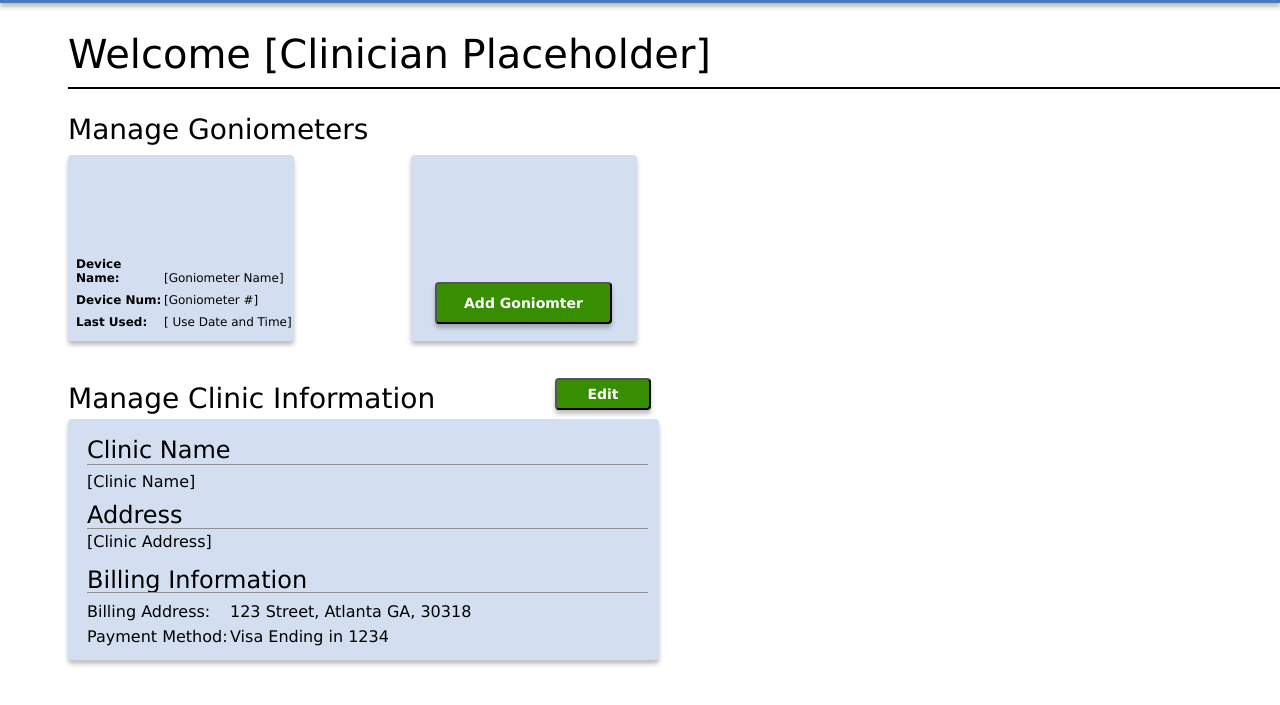
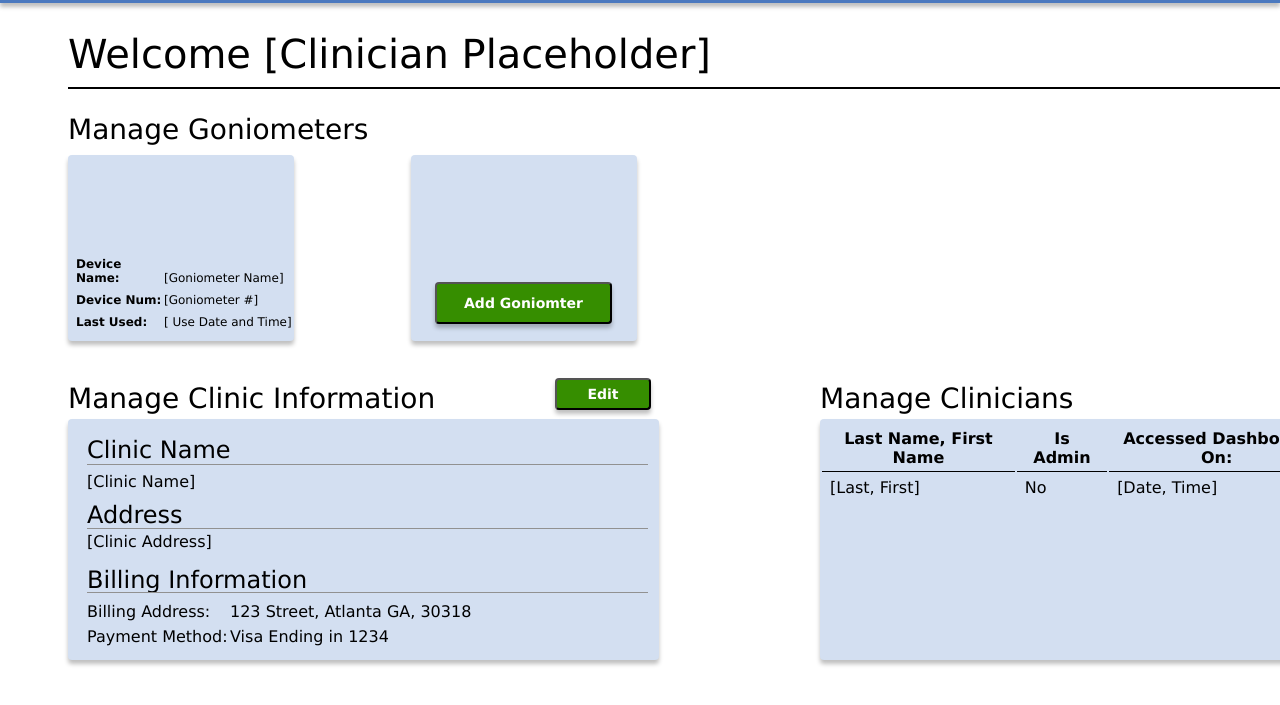
Before and after one commit to Team-Pivot/goniometer-api, a website: page dashboard/dashboard.html in a window 1280 px wide. Shown: the part 77-782 px from the top of the page. Drawn offline with Linux system fonts and the light colour scheme.

Commit message:
Manage Clinicinas portal complete.

```diff
--- a/dashboard/dashboard.html
+++ b/dashboard/dashboard.html
@@ -84,6 +84,43 @@
 
 		</div>
 
+
+
+		<!-- Manage Clinicians Section -->
+		<h1 class="clinicianTitle">
+			Manage Clinicians
+		</h1>
+
+		<button class="addClinition">
+			+ Add
+		</button>
+
+		<div class="clinicianFrame">
+			<!-- Table for clinician information -->
+			<table>
+				<tr>
+					<th>Last Name, First Name</th>
+					<th>Is Admin</th>
+					<th>Accessed Dashboard On:</th>
+					<th>Actions</th>
+				</tr>
+
+				<!-- 1 row added per clinician -->
+				<tr>
+					<td>[Last, First]</td>
+					<td>No</td>
+					<td>[Date, Time]</td>
+					<td>
+						<button class="buttSmall">
+							Edit
+						</button>
+					</td>
+				</tr>
+
+			</table>
+
+		</div>
+
 	</div>
 
 </html>
--- a/dashboard/dashboardStyle.css
+++ b/dashboard/dashboardStyle.css
@@ -252,3 +252,67 @@ p{
 
 	background: #919191;
 }
+
+.clinicianTitle {
+	position: absolute;
+	width: 506px;
+	height: 48px;
+	left: 820px;
+	top: 427px;
+	align-items: flex-end;
+	color: #000000;
+}
+
+.addClinition {
+	position: absolute;
+	width: 96px;
+	height: 32px;
+	left: 1307px;
+	top: 455px;
+}
+
+.clinicianFrame {
+	position: absolute;
+	width: 591px;
+	height: 241px;
+	left: 820px;
+	top: 496px;
+
+	background: #D3DFF1;
+	box-shadow: 0px 4px 4px rgba(0, 0, 0, 0.25);
+	border-radius: 4px;
+}
+
+table {
+	font-family: "Lucida Sans Unicode", "Lucida Grande", sans-serif;
+	font-style: normal;
+	font-weight: bold;
+	font-size: 16px;
+	line-height: 19px;
+	display: flex;
+	align-items: flex-start;
+	width: 591px;
+	height:241px;
+}
+
+th {
+	padding: 8px;
+	padding-bottom: 4px;
+	border-bottom: 1px solid black;
+}
+
+td{
+	padding-right: 8px;
+	padding-left: 8px;
+	padding-bottom: 4px
+	padding-top: 8px;
+	font-weight: normal;
+}
+
+.buttSmall {
+	width: 47px;
+	height: 24px;
+	background: #4B79BF;
+	box-shadow: 0px 2px 2px rgba(0, 0, 0, 0.25);
+	font-weight: normal;
+}
```
